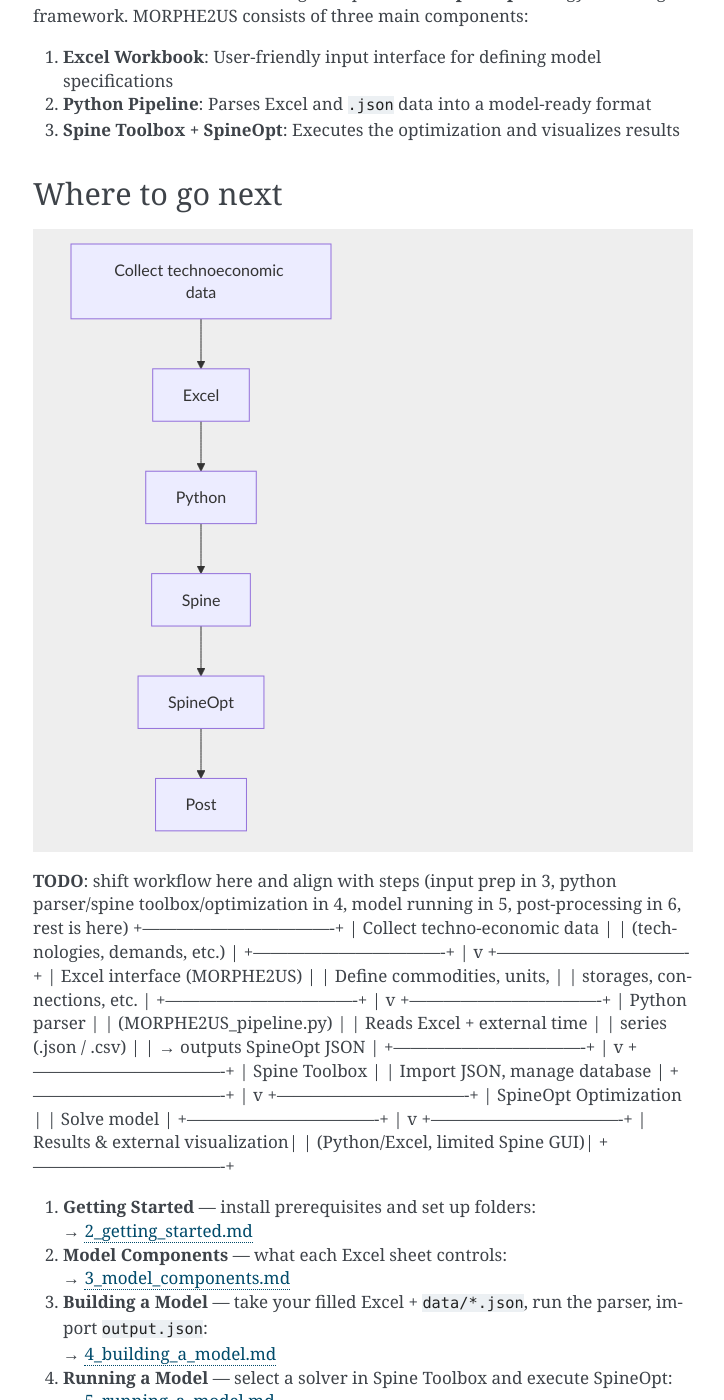
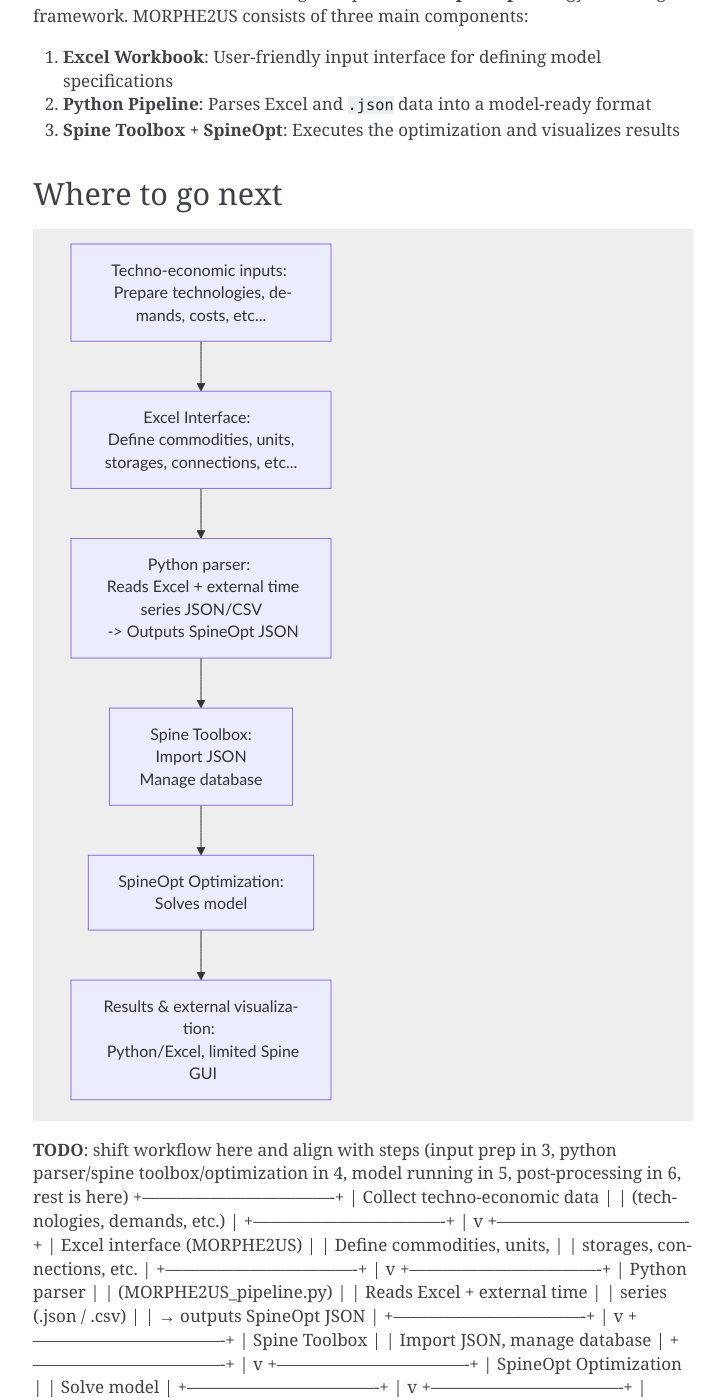
Before and after one commit to tbaptistal/MORPHE2US, a Sphinx documentation site: the page built from docs/1_about.md, in a window 1280 px wide and 1400 px high, scrolled down 975 px. Shown: the whole window, without its empty margins (387-1111 px from the left). Built offline with Sphinx 7.4.7, drawn with Linux system fonts in a browser that asks for light colours; pages that are not in the unit, such as notebooks, are missing from menus.

Commit message:
new graphs

````diff
--- a/docs/1_about.md
+++ b/docs/1_about.md
@@ -33,20 +33,12 @@
 
 ```{mermaid}
 flowchart TD
-
-    A[Collect technoeconomic data]
-
-    B[Excel]
-
-    C[Python]
-
-    D[Spine]
-
-    E[SpineOpt]
-
-    F[Post]
-
-    A --> B --> C --> D --> E --> F
+    A[Techno-economic inputs: <br> Prepare technologies, demands, costs, etc...]
+    A --> B[Excel Interface:  <br> Define commodities, units, storages, connections, etc...]
+    B --> C[Python parser: <br> Reads Excel + external time series JSON/CSV <br> -> Outputs SpineOpt JSON]
+    C --> D[Spine Toolbox: <br> Import JSON <br> Manage database]
+    D --> E[SpineOpt Optimization: <br> Solves model]
+    E --> F[Results & external visualization: <br> Python/Excel, limited Spine GUI]
 
 ```
 
````
